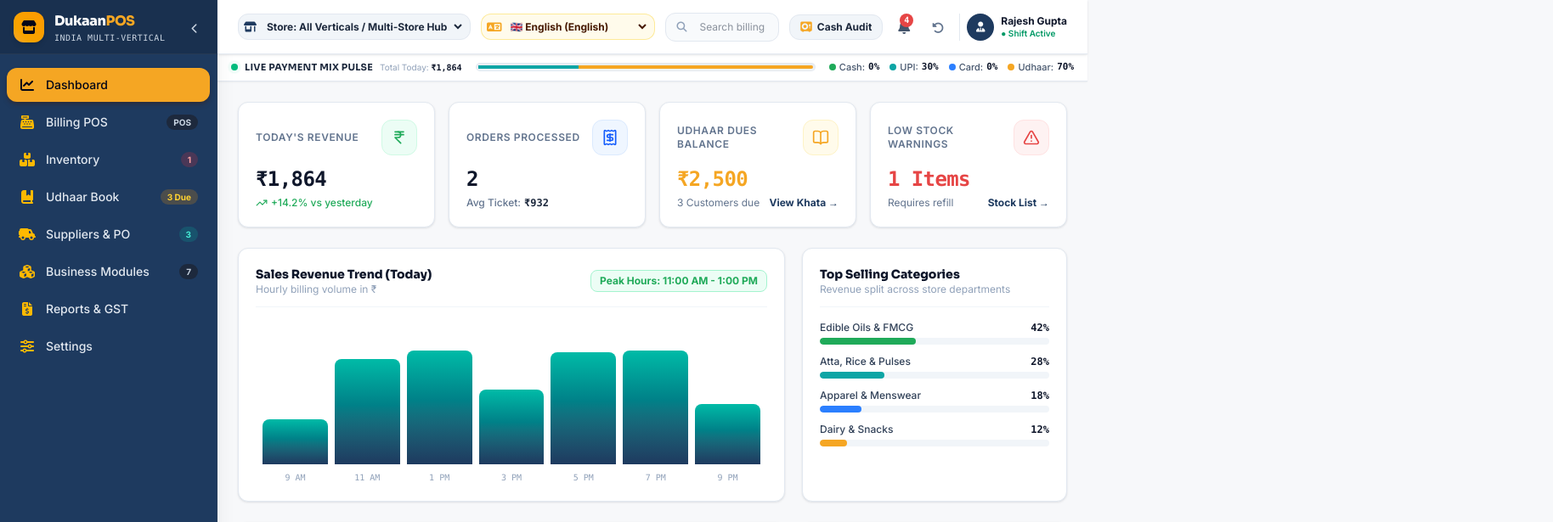
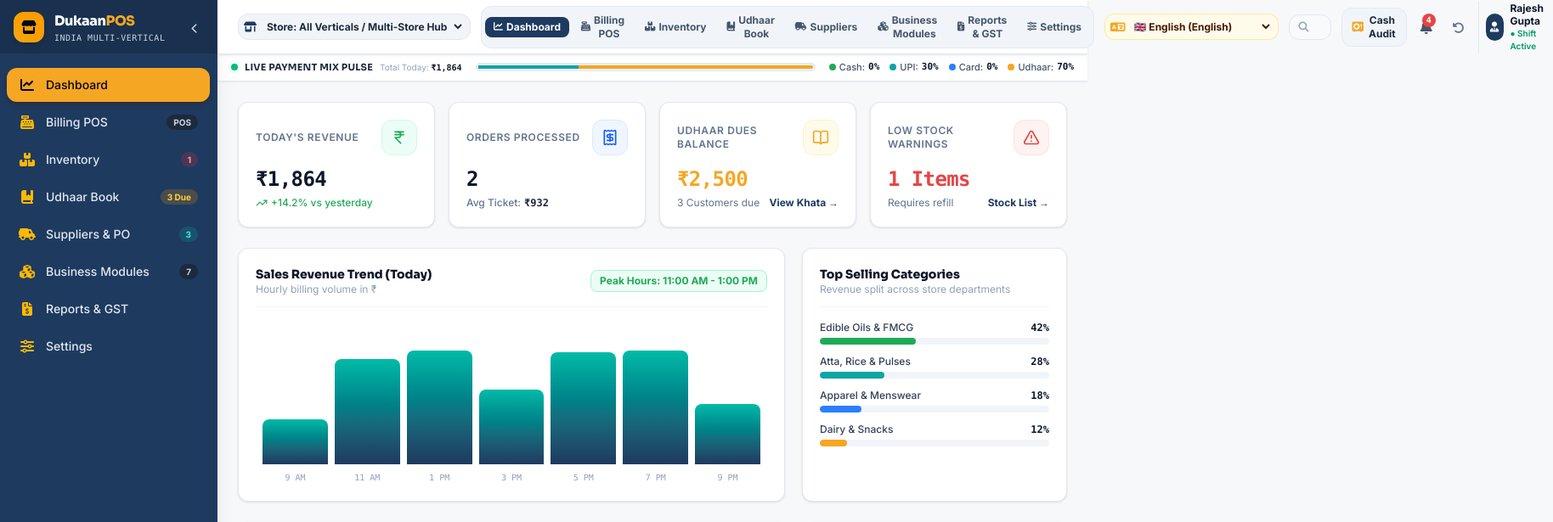
Before and after one commit to Harit-mi/Retail, a React (Vite) app: page / in a window 1280 px wide. Shown: the top 615 px of the page at 85% size, 1828 px wide, since content can reach past the window. Built offline with nearby package versions, Linux system fonts and the light colour scheme.

Commit message:
fix: Always keep Sidebar & top Navbar tab switcher active during POS billing mode for 1-click panel navigation

```diff
--- a/src/App.jsx
+++ b/src/App.jsx
@@ -22,16 +22,14 @@ const MainContent = () => {
   const [isPaymentModalOpen, setIsPaymentModalOpen] = useState(false);
   const [isCustomerModalOpen, setIsCustomerModalOpen] = useState(false);
 
-  const isPosView = activeTab === "pos";
-
   return (
     <div className="min-h-screen flex bg-[#F7F8FA] text-slate-900 selection:bg-[#F5A623] selection:text-slate-950">
-      {/* Fixed Left Sidebar */}
-      {!isPosView && <Sidebar />}
+      {/* Sidebar rendered on ALL screens (including POS billing) */}
+      <Sidebar />
 
       {/* Main Right Area */}
       <div className="flex-1 flex flex-col min-w-0">
-        {/* Sticky Top Bar */}
+        {/* Sticky Top Bar with Quick Navigation Switcher */}
         <Navbar />
 
         {/* Live Payment Mix Pulse Bar */}
--- a/src/components/Navbar.jsx
+++ b/src/components/Navbar.jsx
@@ -9,11 +9,14 @@ export const Navbar = () => {
     storeConfig,
     activeVertical,
     setActiveVertical,
+    activeTab,
+    setActiveTab,
     currentLanguage,
     changeLanguage,
     resetDemoData,
     products,
     customers,
+    t,
   } = useStore();
 
   const [showNotifications, setShowNotifications] = useState(false);
@@ -29,7 +32,7 @@ export const Navbar = () => {
   return (
     <header className="bg-white border-b border-slate-200 sticky top-0 z-30 card-shadow h-16 flex items-center px-4 sm:px-6">
       <div className="max-w-7xl w-full mx-auto flex items-center justify-between gap-3">
-        {/* Left: Store Selector with FontAwesome Icon */}
+        {/* Left: Store Selector & Quick Navigation Tabs */}
         <div className="flex items-center space-x-2 sm:space-x-3">
           <div className="flex items-center space-x-2 bg-slate-100 p-1.5 rounded-xl border border-slate-200">
             <i className="fa-solid fa-shop text-[#1E3A5F] text-xs"></i>
@@ -44,6 +47,36 @@ export const Navbar = () => {
                 </option>
               ))}
             </select>
+          </div>
+
+          {/* Quick Header Navigation Switcher Buttons */}
+          <div className="hidden xl:flex items-center space-x-1 bg-slate-100 p-1 rounded-xl border border-slate-200">
+            {[
+              { id: "dashboard", label: t("dashboard"), icon: "fa-chart-line" },
+              { id: "pos", label: t("counterPOS"), icon: "fa-cash-register" },
+              { id: "inventory", label: t("inventory"), icon: "fa-boxes-stacked" },
+              { id: "khata", label: t("udharBook"), icon: "fa-book-bookmark" },
+              { id: "suppliers", label: "Suppliers", icon: "fa-truck-field" },
+              { id: "modules", label: t("verticalModules"), icon: "fa-cubes" },
+              { id: "reports", label: t("reports"), icon: "fa-file-invoice-dollar" },
+              { id: "settings", label: t("settings"), icon: "fa-sliders" },
+            ].map((tab) => {
+              const isActive = activeTab === tab.id;
+              return (
+                <button
+                  key={tab.id}
+                  onClick={() => setActiveTab(tab.id)}
+                  className={`px-2.5 py-1 rounded-lg text-xs font-bold transition flex items-center space-x-1 ${
+                    isActive
+                      ? "bg-[#1E3A5F] text-white shadow-xs"
+                      : "text-slate-600 hover:text-slate-900 hover:bg-slate-200"
+                  }`}
+                >
+                  <i className={`fa-solid ${tab.icon} text-[11px]`}></i>
+                  <span>{tab.label}</span>
+                </button>
+              );
+            })}
           </div>
 
           {/* Indian State Language Selector Dropdown */}
@@ -64,17 +97,17 @@ export const Navbar = () => {
         </div>
 
         {/* Center: Global Search Bar */}
-        <div className="hidden md:flex flex-1 max-w-md relative">
-          <i className="fa-solid fa-magnifying-glass absolute left-3.5 top-1/2 -translate-y-1/2 text-slate-400 text-xs"></i>
+        <div className="hidden md:flex flex-1 max-w-xs relative">
+          <i className="fa-solid fa-magnifying-glass absolute left-3 top-1/2 -translate-y-1/2 text-slate-400 text-xs"></i>
           <input
             type="text"
-            placeholder="Search billing invoice #, items, customers, barcode... (F2)"
-            className="w-full bg-slate-50 border border-slate-200 text-slate-800 text-xs pl-10 pr-4 py-2 rounded-xl outline-none focus:border-[#1E3A5F] focus:bg-white transition"
+            placeholder="Search invoice #, items, HSN... (F2)"
+            className="w-full bg-slate-50 border border-slate-200 text-slate-800 text-xs pl-9 pr-3 py-1.5 rounded-xl outline-none focus:border-[#1E3A5F] focus:bg-white transition"
           />
         </div>
 
         {/* Right: Notifications, Shift Audit, Reset & Profile */}
-        <div className="flex items-center space-x-2.5">
+        <div className="flex items-center space-x-2">
           {/* Shift Drawer Audit Trigger Button */}
           <button
             onClick={() => setShowShiftAuditModal(true)}
```
